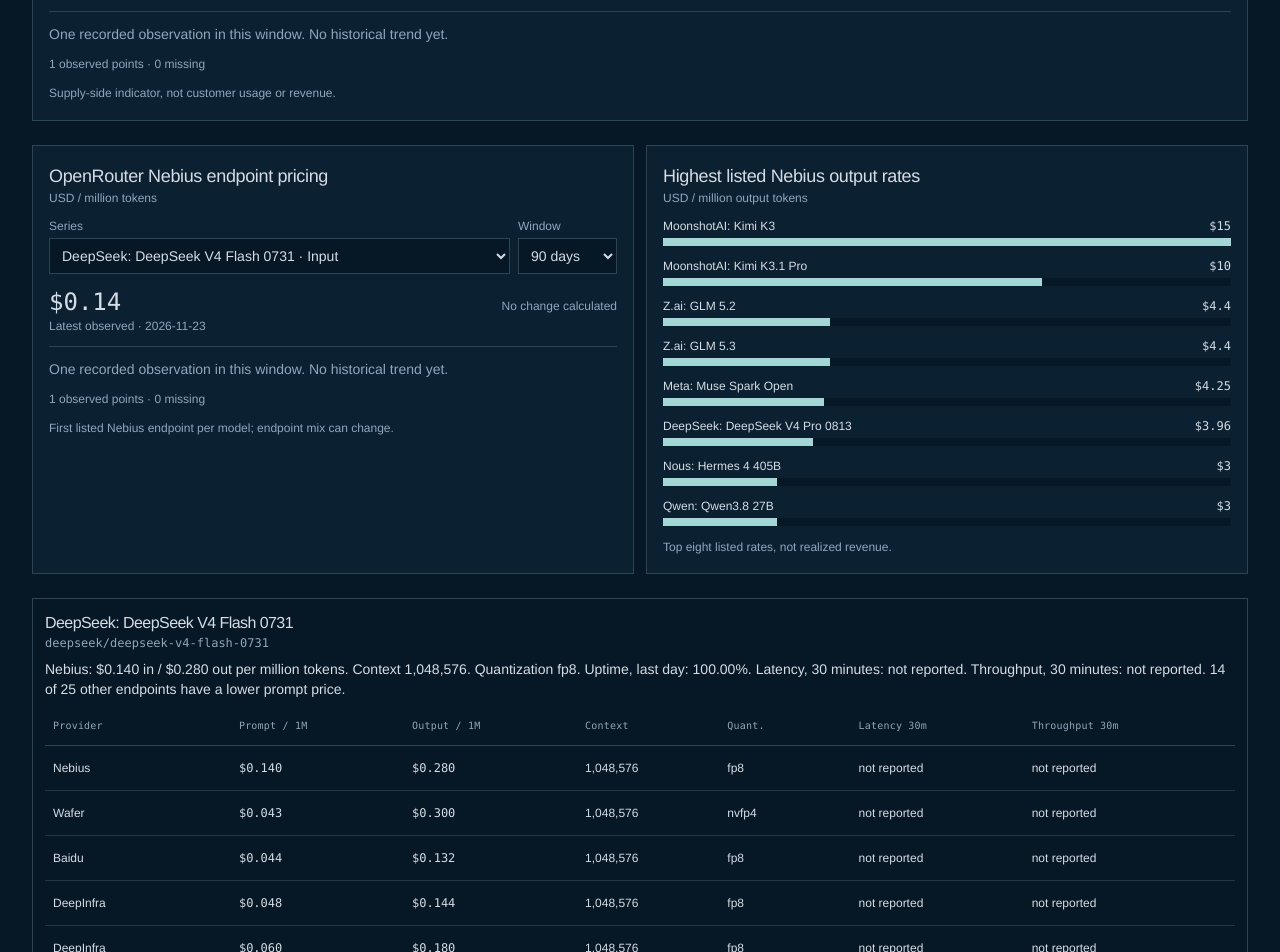
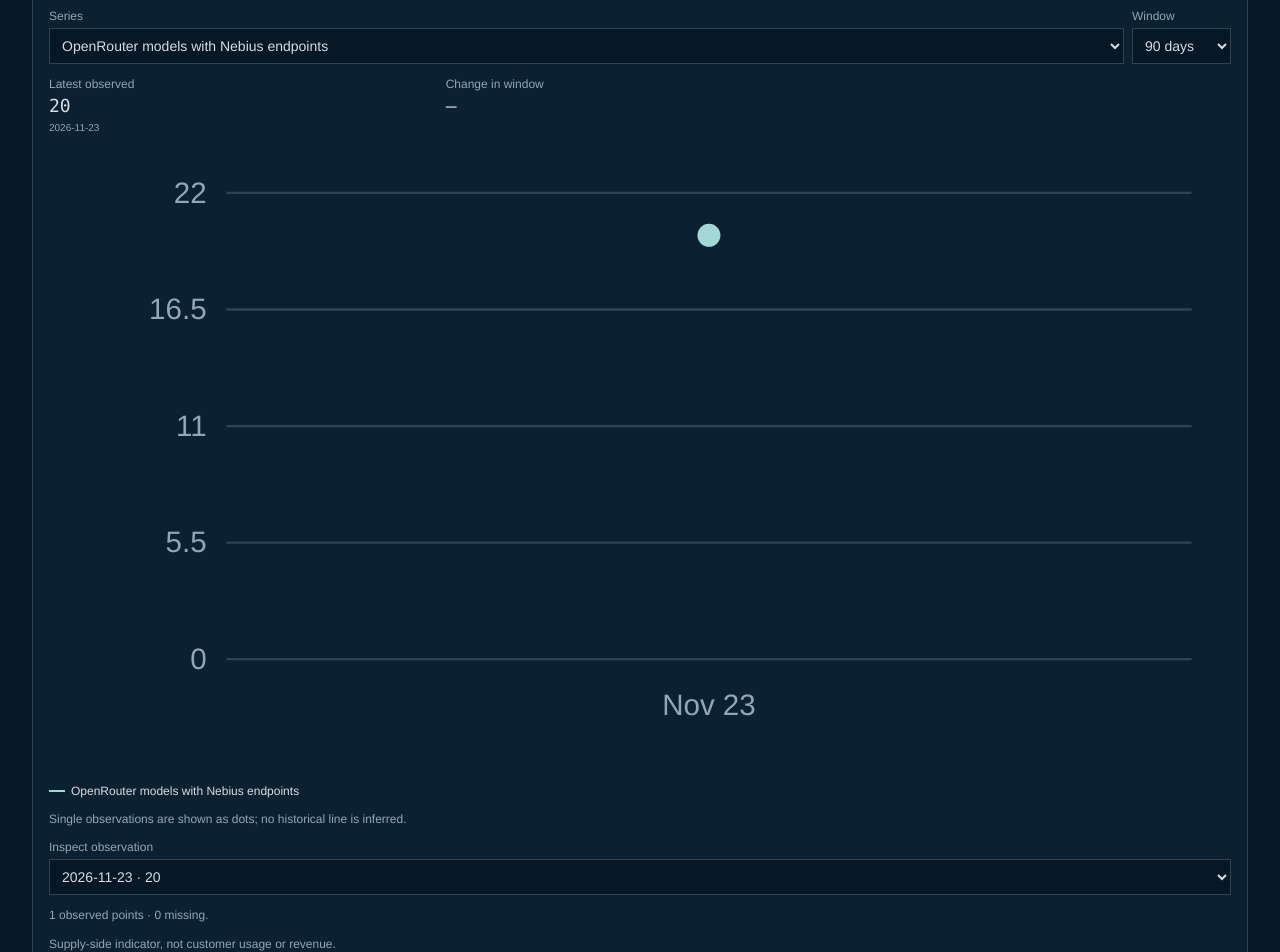
Before and after one commit to dfurry-boilermaker/nbismodel, a Next.js app: page /pricing/openrouter in a window 1280 px wide. Shown: the part 860-1812 px from the top of the page. Built offline with nearby package versions, Linux system fonts and the light colour scheme.

Commit message:
Render selectable price line comparisons and daily token volume columns

```diff
--- a/components/pricing-charts.tsx
+++ b/components/pricing-charts.tsx
@@ -4,46 +4,74 @@ import { useState } from "react";
 
 export type HistoryPoint = { date: string; value: number | null };
 export type HistorySeries = { id: string; label: string; points: HistoryPoint[] };
+type ObservedPoint = {date:string;value:number};
 const number = (v: number) => new Intl.NumberFormat("en-US", { maximumFractionDigits: 4 }).format(v);
+const compact = (v:number) => new Intl.NumberFormat("en-US",{notation:"compact",maximumFractionDigits:2}).format(v);
+const isObserved = (p:HistoryPoint):p is ObservedPoint => p.value !== null && Number.isFinite(p.value) && p.value >= 0;
+const day = (d:string) => Date.parse(d.slice(0,10)+"T00:00:00Z");
+const DAY = 86400000;
+const shortDate = (d:number) => new Intl.DateTimeFormat("en-US",{month:"short",day:"numeric",timeZone:"UTC"}).format(d);
 
-export function HistoryChart({ title, series, unit, note, money = false }: { title: string; series: HistorySeries[]; unit: string; note?: string; money?: boolean }) {
+export function HistoryChart({ title, series, unit, note, money = false, kind = "line", compare = false }: { title: string; series: HistorySeries[]; unit: string; note?: string; money?: boolean; kind?: "line" | "bar"; compare?: boolean }) {
   const [selected, setSelected] = useState(series[0]?.id ?? "");
+  const [comparison, setComparison] = useState("");
   const [range, setRange] = useState("90");
+  const [focus, setFocus] = useState<string | null>(null);
   const active = series.find(s => s.id === selected) ?? series[0];
-  const sorted = [...(active?.points ?? [])].sort((a,b) => a.date.localeCompare(b.date));
-  const end = sorted.length ? Date.parse(sorted[sorted.length-1].date) : 0;
-  const points = sorted.filter(p => range === "all" || Date.parse(p.date) >= end - Number(range)*86400000);
-  const observed = points.filter((p): p is {date:string;value:number} => p.value !== null && Number.isFinite(p.value));
+  const other = compare && kind === "line" && comparison !== active?.id ? series.find(s=>s.id===comparison) : undefined;
+  const selectedSeries = [active,other].filter((s):s is HistorySeries=>s!==undefined);
+  const dates = [...new Set(selectedSeries.flatMap(s=>s.points.map(p=>p.date.slice(0,10))))].sort();
+  const end = dates.length ? day(dates[dates.length-1]) : 0;
+  const windowDates = dates.filter(d=>range==="all" || day(d)>=end-(Number(range)-1)*DAY);
+  const start = windowDates.length ? day(windowDates[0]) : end;
+  const span = Math.max(DAY,end-start);
+  const plotted = selectedSeries.map(s=>{
+    const byDay=new Map(s.points.map(p=>[p.date.slice(0,10),p.value]));
+    return { ...s, points:windowDates.map(date=>({date,value:byDay.get(date)??null})) };
+  });
+  const observed = (plotted[0]?.points??[]).filter(isObserved);
   const last = observed.at(-1);
   const first = observed[0];
-  const maximum = Math.max(1e-12, ...observed.map(p => p.value));
-  const start = points.length ? Date.parse(points[0].date) : 0;
-  const span = Math.max(1, end-start);
-  const x = (d:string) => 48 + (Date.parse(d)-start)/span*260;
-  const y = (v:number) => 106-v/maximum*94;
-  const fmt = (v:number) => (money ? "$" : "")+number(v);
-  const change = first && last && observed.length > 1 && first.value !== 0 ? (last.value/first.value-1)*100 : null;
-  const [hover, setHover] = useState<string | null>(null);
-  const focused = observed.find(p => p.date === hover) ?? last;
+  const focused = observed.find(p=>p.date===focus)??last;
+  const allObserved = plotted.flatMap(s=>s.points.filter(isObserved));
+  const peak = Math.max(0,...allObserved.map(p=>p.value));
+  const maximum = peak>0 ? peak*1.1 : 1;
+  const fmt = (v:number)=>(money?"$":"")+number(v);
+  const change = first && last && observed.length>1 && first.value!==0 ? (last.value/first.value-1)*100 : null;
+  const total = observed.reduce((sum,p)=>sum+p.value,0);
+  const left=54,right=348,top=14,bottom=156,width=right-left;
+  const count = Math.max(1,Math.round((end-start)/DAY)+1);
+  const slot=width/count;
+  const barWidth=Math.max(.25,Math.min(28,slot*.76));
+  const x = (d:string)=>kind==="bar"?left+(Math.round((day(d)-start)/DAY)+.5)*slot:start===end?(left+right)/2:left+(day(d)-start)/span*width;
+  const y = (v:number)=>bottom-v/maximum*(bottom-top);
+  const colors=["var(--cyan)","var(--amber)"];
+  const ticks = start===end?[start]:[start,...(end-start>=6*DAY?[start+Math.round((end-start)/(2*DAY))*DAY]:[]),end];
   return <section className="min-w-0 border border-line bg-panel p-4 space-y-3">
-    <div><h3 className="text-lg font-medium">{title}</h3><p className="text-xs text-muted">{unit}</p></div>
-    {series.length > 0 && <div className="grid gap-2 sm:grid-cols-[minmax(0,1fr)_auto]">
-      <label className="min-w-0 text-xs text-muted">Series<select className="mt-1 block w-full min-w-0 border border-line bg-background p-2 text-sm text-foreground" value={active?.id ?? ""} onChange={e=>{setSelected(e.target.value);setHover(null)}}>{series.map(s=><option key={s.id} value={s.id}>{s.label}</option>)}</select></label>
-      <label className="text-xs text-muted">Window<select className="mt-1 block w-full border border-line bg-background p-2 text-sm text-foreground" value={range} onChange={e=>{setRange(e.target.value);setHover(null)}}><option value="30">30 days</option><option value="90">90 days</option><option value="all">All history</option></select></label>
+    <div><p className="text-[10px] uppercase tracking-wider text-muted">{kind==="bar"?"Daily volume · bars":"Historical trend · line"}</p><h3 className="text-lg font-medium">{title}</h3><p className="text-xs text-muted">{unit}</p></div>
+    {series.length>0 && <div className="grid gap-2 sm:grid-cols-[minmax(0,1fr)_auto]">
+      <label className="min-w-0 text-xs text-muted">Series<select className="mt-1 block w-full min-w-0 border border-line bg-background p-2 text-sm text-foreground" value={active?.id??""} onChange={e=>{setSelected(e.target.value);if(e.target.value===comparison)setComparison("");setFocus(null)}}>{series.map(s=><option key={s.id} value={s.id}>{s.label}</option>)}</select></label>
+      <label className="text-xs text-muted">Window<select className="mt-1 block w-full border border-line bg-background p-2 text-sm text-foreground" value={range} onChange={e=>{setRange(e.target.value);setFocus(null)}}><option value="30">30 days</option><option value="90">90 days</option><option value="all">All history</option></select></label>
+      {compare && kind==="line" && <label className="min-w-0 text-xs text-muted sm:col-span-2">Compare with<select className="mt-1 block w-full min-w-0 border border-line bg-background p-2 text-sm text-foreground" value={other?.id??""} onChange={e=>setComparison(e.target.value)}><option value="">No comparison</option>{series.filter(s=>s.id!==active?.id).map(s=><option key={s.id} value={s.id}>{s.label}</option>)}</select></label>}
     </div>}
-    {last ? <>
-      <div className="flex flex-wrap items-baseline justify-between gap-2"><div><div className="font-mono text-2xl text-foreground">{fmt(last.value)}</div><p className="text-xs text-muted">Latest observed · {last.date.slice(0,10)}</p></div><div className="text-xs text-muted">{change === null ? "No change calculated" : `${change>0?"+":""}${change.toFixed(1)}% in window`}</div></div>
-      {observed.length > 1 ? <>
-        <svg viewBox="0 0 320 118" className="block w-full" role="img" aria-label={`${active?.label}: ${observed.length} observations; latest ${fmt(last.value)}`}>
-          {[0,.5,1].map(f=><g key={f}><line x1="48" x2="308" y1={y(maximum*f)} y2={y(maximum*f)} stroke="var(--line)" strokeWidth=".7"/><text x="43" y={y(maximum*f)+3} textAnchor="end" fontSize="8" fill="var(--muted)">{new Intl.NumberFormat("en-US",{notation:"compact",maximumFractionDigits:2}).format(maximum*f)}</text></g>)}
-          {points.map((p,i)=>{const previous=points[i-1];return previous && previous.value!==null && p.value!==null ? <line key={p.date} x1={x(previous.date)} y1={y(previous.value)} x2={x(p.date)} y2={y(p.value)} stroke="var(--cyan)" strokeWidth="1.8"/> : null})}
-          {observed.map(p=><circle key={p.date} cx={x(p.date)} cy={y(p.value)} r={focused?.date===p.date?3:1.6} fill="var(--cyan)"/>)}
-        </svg>
-        <div className="flex justify-between gap-2 font-mono text-[10px] text-muted"><span>{points[0]?.date.slice(0,10)}</span><span>{points.at(-1)?.date.slice(0,10)}</span></div>
-        <label className="block text-xs text-muted">Inspect observation<select className="mt-1 block w-full border border-line bg-background p-2 text-sm text-foreground" value={focused?.date ?? ""} onChange={e=>setHover(e.target.value)}>{observed.map(p=><option key={p.date} value={p.date}>{p.date.slice(0,10)} · {fmt(p.value)}</option>)}</select></label>
-      </> : <p className="border-t border-line pt-3 text-sm text-muted">One recorded observation in this window. No historical trend yet.</p>}
-      <p className="text-xs text-muted">{observed.length} observed points · {points.length-observed.length} missing</p>
-    </> : <p className="border-t border-line pt-3 text-sm text-muted">No observations available. Missing values are not treated as zero.</p>}
+    {allObserved.length>0 ? <>
+      <div className="grid grid-cols-2 gap-2 sm:grid-cols-3">
+        <div><p className="text-xs text-muted">Latest observed</p><p className="font-mono text-lg">{last?fmt(last.value):"—"}</p><p className="text-[10px] text-muted">{last?.date??"No observation"}</p></div>
+        {kind==="bar"?<><div><p className="text-xs text-muted">Observed total</p><p className="font-mono text-lg">{observed.length?compact(total):"—"}</p></div><div><p className="text-xs text-muted">Average observed day</p><p className="font-mono text-lg">{observed.length?compact(total/observed.length):"—"}</p></div></>:<div><p className="text-xs text-muted">Change in window</p><p className="font-mono text-lg">{change===null?"—":(change>0?"+":"")+change.toFixed(1)+"%"}</p></div>}
+      </div>
+      <svg viewBox="0 0 360 190" className="block w-full" role="img" aria-label={title+"; "+selectedSeries.map(s=>s.label).join(" compared with ")}>
+        {[0,.25,.5,.75,1].map(f=><g key={f}><line x1={left} x2={right} y1={y(maximum*f)} y2={y(maximum*f)} stroke="var(--line)" strokeWidth=".7"/><text x={left-6} y={y(maximum*f)+3} textAnchor="end" fontSize="9" fill="var(--muted)">{money?"$":""}{compact(maximum*f)}</text></g>)}
+        {ticks.map((t,i)=><text key={t} x={start===end?(left+right)/2:left+(t-start)/span*width} y={bottom+17} textAnchor={ticks.length===1?"middle":i===0?"start":i===ticks.length-1?"end":"middle"} fontSize="9" fill="var(--muted)">{shortDate(t)}</text>)}
+        {kind==="bar" ? observed.map(p=><rect key={p.date} x={x(p.date)-barWidth/2} y={y(p.value)} width={barWidth} height={bottom-y(p.value)} rx=".6" fill={focused?.date===p.date?"var(--good)":"var(--cyan)"}><title>{p.date}: {fmt(p.value)} {unit}</title></rect>) : plotted.map((s,index)=><g key={s.id}>
+          {s.points.map((p,i)=>{const prior=s.points[i-1];return prior && isObserved(prior) && isObserved(p) ? <line key={p.date} x1={x(prior.date)} y1={y(prior.value)} x2={x(p.date)} y2={y(p.value)} stroke={colors[index]} strokeWidth="2" strokeLinecap="round"/>:null})}
+          {s.points.filter(isObserved).map(p=><circle key={p.date} cx={x(p.date)} cy={y(p.value)} r={p.date===focused?.date?3.5:2} fill={colors[index]}><title>{s.label} · {p.date}: {fmt(p.value)}</title></circle>)}
+        </g>)}
+      </svg>
+      {kind==="line" && <div className="flex flex-wrap gap-3 text-xs">{plotted.map((s,i)=><span key={s.id} className="flex items-center gap-1.5"><i className="h-0.5 w-4" style={{background:colors[i]}}/>{s.label}</span>)}</div>}
+      {kind==="line" && plotted.every(s=>s.points.filter(isObserved).length<=1) && <p className="text-xs text-muted">Single observations are shown as dots; no historical line is inferred.</p>}
+      {observed.length>0 && <label className="block text-xs text-muted">Inspect observation<select className="mt-1 block w-full border border-line bg-background p-2 text-sm text-foreground" value={focused?.date??""} onChange={e=>setFocus(e.target.value)}>{observed.map(p=><option key={p.date} value={p.date}>{p.date} · {fmt(p.value)}</option>)}</select></label>}
+      <p className="text-xs text-muted">{observed.length} observed {kind==="bar"?"days":"points"} · {Math.max(0,(kind==="bar"?count:windowDates.length)-observed.length)} missing. {kind==="bar"?"Totals exclude missing days.":""}</p>
+    </> : <div className="grid min-h-32 place-items-center border border-dashed border-line p-4 text-center text-sm text-muted">No observations available yet. Missing values are not treated as zero.</div>}
     {note && <p className="text-xs leading-relaxed text-muted">{note}</p>}
   </section>;
 }
```
